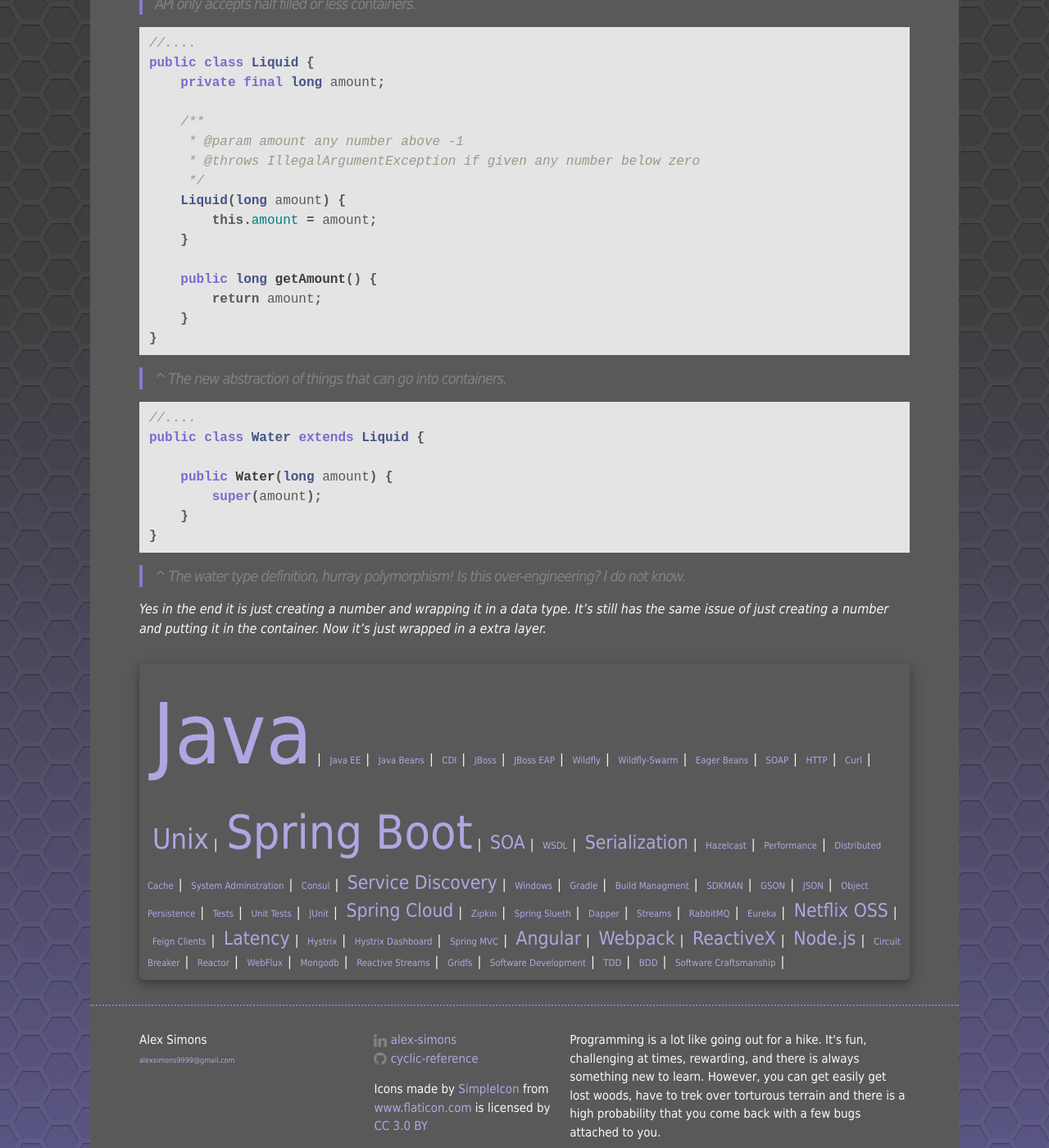
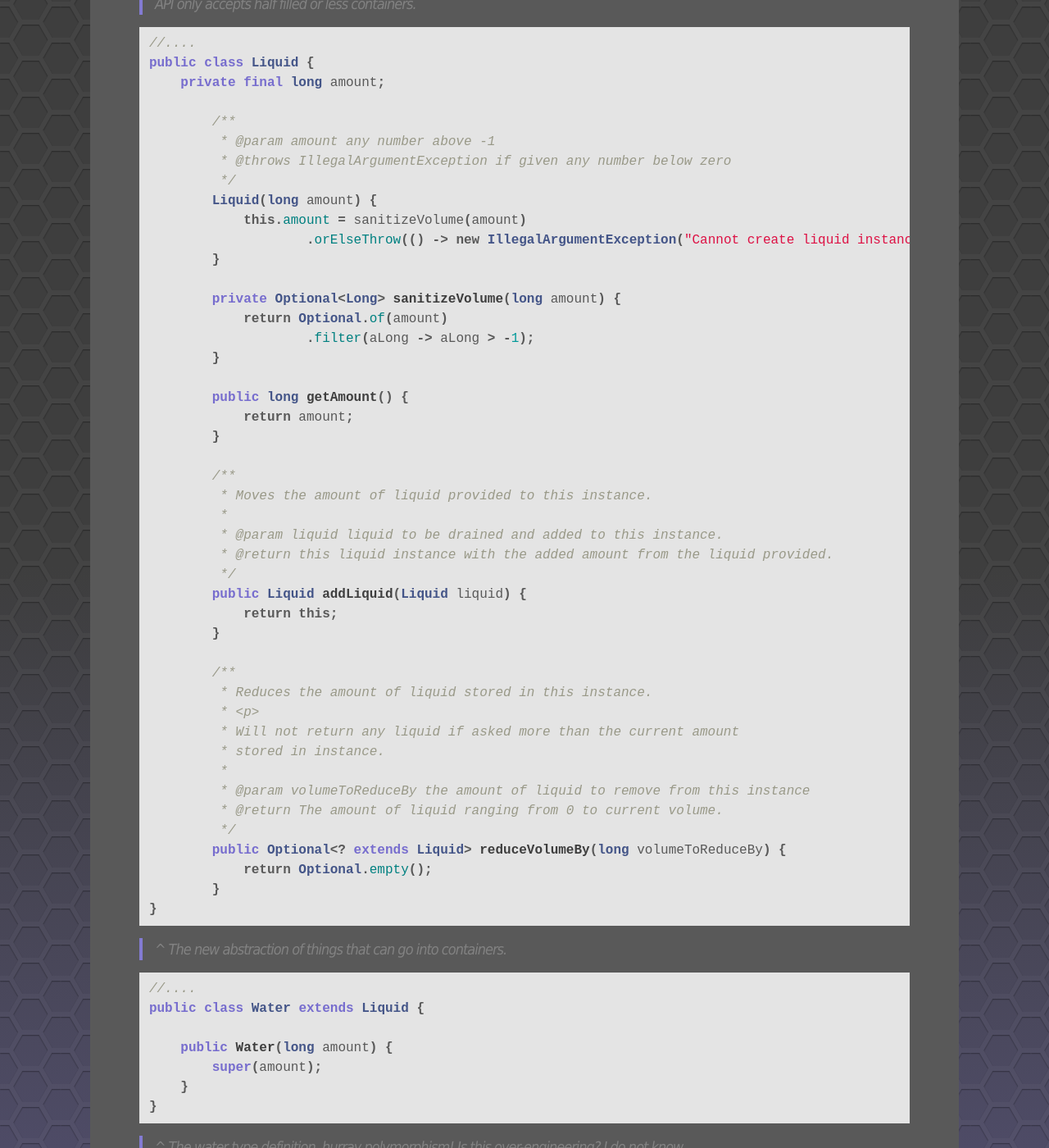
Before and after one commit to Unthrottled/blog, a Jekyll site: the page built from code/hdd/second_pass.md, in a window 1280 px wide and 1400 px high, scrolled down 1865 px. Shown: the whole window at 82% size. Built offline with Jekyll 4.4.1, drawn with Linux system fonts in a browser that asks for light colours.

Commit message:
updated interfaces

```diff
--- a/code/hdd/second_pass.md
+++ b/code/hdd/second_pass.md
@@ -90,17 +90,46 @@ public class WaterRepository {
 public class Liquid {
     private final long amount;
 
-    /**
-     * @param amount any number above -1
-     * @throws IllegalArgumentException if given any number below zero
-     */
-    Liquid(long amount) {
-        this.amount = amount;
-    }
+        /**
+         * @param amount any number above -1
+         * @throws IllegalArgumentException if given any number below zero
+         */
+        Liquid(long amount) {
+            this.amount = sanitizeVolume(amount)
+                    .orElseThrow(() -> new IllegalArgumentException("Cannot create liquid instance with value " + amount));
+        }
 
-    public long getAmount() {
-        return amount;
-    }
+        private Optional<Long> sanitizeVolume(long amount) {
+            return Optional.of(amount)
+                    .filter(aLong -> aLong > -1);
+        }
+
+        public long getAmount() {
+            return amount;
+        }
+
+        /**
+         * Moves the amount of liquid provided to this instance.
+         *
+         * @param liquid liquid to be drained and added to this instance.
+         * @return this liquid instance with the added amount from the liquid provided.
+         */
+        public Liquid addLiquid(Liquid liquid) {
+            return this;
+        }
+
+        /**
+         * Reduces the amount of liquid stored in this instance.
+         * <p>
+         * Will not return any liquid if asked more than the current amount
+         * stored in instance.
+         *
+         * @param volumeToReduceBy the amount of liquid to remove from this instance
+         * @return The amount of liquid ranging from 0 to current volume.
+         */
+        public Optional<? extends Liquid> reduceVolumeBy(long volumeToReduceBy) {
+            return Optional.empty();
+        }
 }
 
 {% endhighlight %}
```
